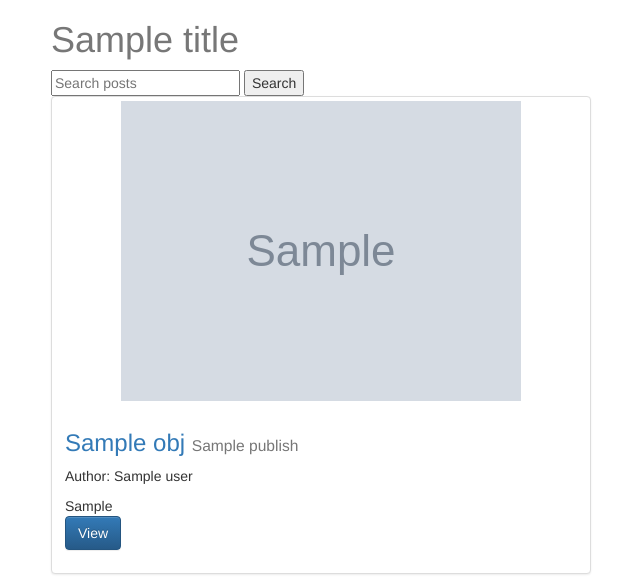
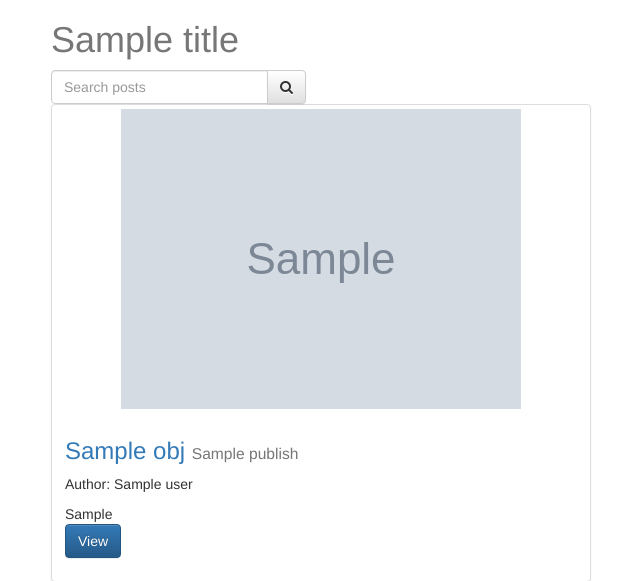
Before and after one commit to Victoria1807/Blog, a Django app: template templates/post_list.html in a window 1280 px wide. Shown: the top 581 px of the page, without its empty margins (319-959 px from the left). Run offline with Django 3.2, Linux system fonts and the light colour scheme; the template is opened without the code that fills it: most values are stand-ins (such as "Sample title", 1, 10 or a date in 2020); grey boxes marked "Sample" are stand-in pictures; some libraries are stand-ins or nearby versions.

Commit message:
Added bootstrap input groups

```diff
--- a/templates/base.html
+++ b/templates/base.html
@@ -11,6 +11,9 @@
     <link rel="stylesheet"
     href="//maxcdn.bootstrapcdn.com/bootstrap/3.3.6/css/bootstrap-theme.min.css">
     <link rel="stylesheet" href='{% static "css/style.css" %}'>
+
+    <link rel="stylesheet" href="https://maxcdn.bootstrapcdn.com/font-awesome/4.5.0/css/font-awesome.min.css">
+
     <style>
         {% block style %}
         {% endblock style %}
--- a/templates/post_list.html
+++ b/templates/post_list.html
@@ -5,9 +5,16 @@
 <div class="col-sm-6 col-sm-offset-3">
 <h1>{{ title }}</h1>
 
-<form method="GET" action="">
-    <input type="text" name="q" placeholder="Search posts" value="{{ request.GET.q }}">
-    <input type="Submit" value="Search">
+<form method="GET" action="" class="row">
+    <div class="col-sm-6">
+        <div class="input-group">
+            <input class="form-control" type="text" name="q" placeholder="Search posts" value="{{ request.GET.q }}">
+            <span class="input-group-btn">
+                <!--<input class="btn btn-default" type="Submit" value="Search">-->
+                <button class="btn btn-default" type="submit"><i class="fa fa-search"></i></button>
+            </span>
+        </div>
+    </div>
 </form>
 
 {% for obj in objects_list %}
```
